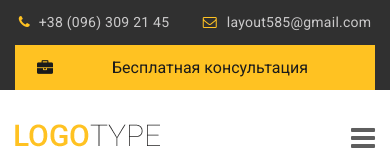
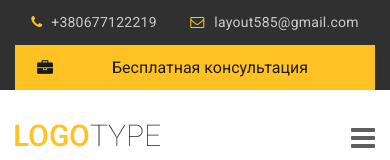
Before and after one commit to dtaradai/jurconsultation, a plain HTML site: page www/index.html in a window 390 px wide. Shown: the top 160 px of the page. Drawn offline with nearby package versions, Linux system fonts and the light colour scheme; files whose address does not match are found by name.

Commit message:
fixed phone

```diff
--- a/www/index.html
+++ b/www/index.html
@@ -22,7 +22,7 @@
     <div class="header__top">
       <div class="container">
         <div class="header__contacts">
-          <a class="header__phone" href="tel:380963092145">+38 (096) 309 21 45</a>
+          <a class="header__phone" href="tel:+380677122219">+380677122219</a>
           <a class="header__email" href="#">layout585@gmail.com</a>
           <a data-fancybox data-src="#modal" href="javascript:;" class="header__btn" href="#">Бесплатная
             консультация</a>
```
